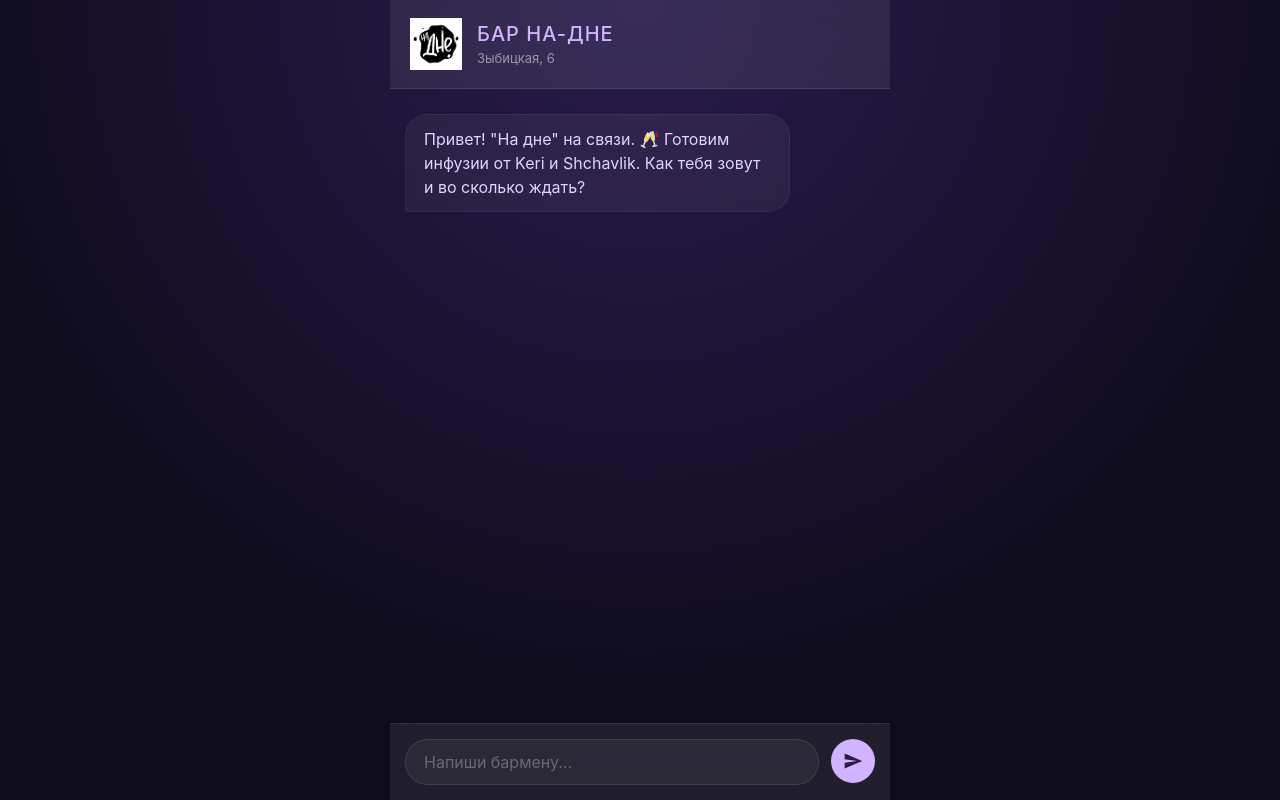
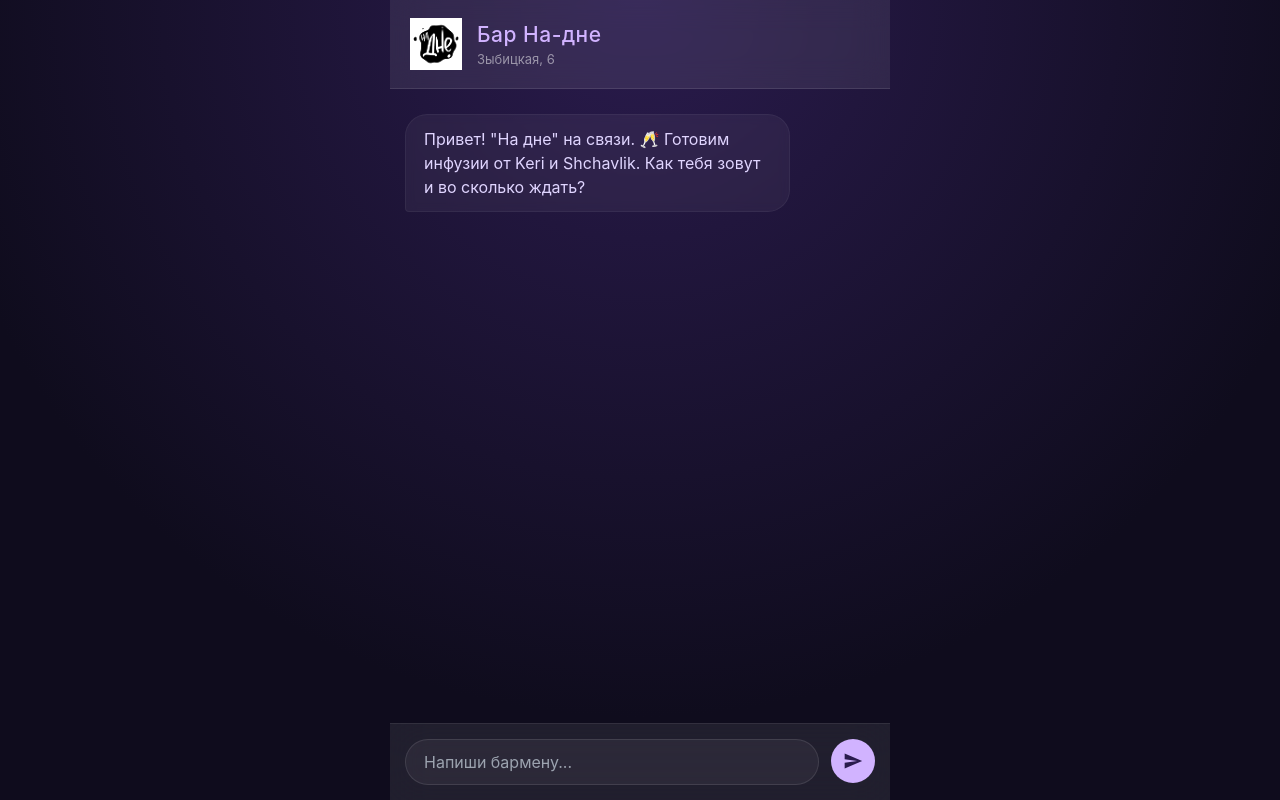
Before and after one commit to Vazhniy/Booking_bar-na-dne, a React (Vite) app in the folder frontend/: page / in a window 1280 px wide. Built offline with nearby package versions, Linux system fonts and the light colour scheme.

Commit message:
Refactor CSS styles for improved clarity and consistency

```diff
--- a/frontend/src/App.css
+++ b/frontend/src/App.css
@@ -1,11 +1,8 @@
 :root {
-  /* Мягкая фиолетовая палитра */
-  --bg-color: #0f0c1d; /* Глубокий темный фиолетовый */
+  --bg-color: #0f0c1d;
   --glass-white: rgba(255, 255, 255, 0.08);
-  --glass-purple: rgba(180, 150, 255, 0.15);
-  --accent-soft-purple: #d1b3ff; /* Светло-фиолетовый акцент */
+  --accent-soft-purple: #d1b3ff;
   --text-main: #f0eaff;
-
   --bot-bubble: rgba(255, 255, 255, 0.05);
   --user-bubble: rgba(209, 179, 255, 0.3);
 }
@@ -22,7 +19,7 @@
   overflow: hidden;
   background: var(--bg-color);
   background-image: radial-gradient(circle at 50% 0%, #2a1b4d 0%, #0f0c1d 70%);
-  font-family: -apple-system, system-ui, "Segoe UI", Roboto, sans-serif;
+  font-family: -apple-system, system-ui, sans-serif;
   color: var(--text-main);
 }
 
@@ -37,7 +34,7 @@
   padding-bottom: env(safe-area-inset-bottom);
 }
 
-/* --- Шапка: Смещение влево и матовое стекло --- */
+/* --- Шапка: Смещена влево, текст без капса --- */
 .header {
   padding: 18px 20px;
   background: var(--glass-white);
@@ -50,15 +47,14 @@
 .header-content {
   display: flex;
   align-items: center;
-  justify-content: flex-start; /* Смещено влево */
+  justify-content: flex-start; /* Смещение влево */
   gap: 15px;
 }
 
 .logo {
   height: 52px;
   width: auto;
-  /* Убирает белый фон у темного логотипа на темном фоне */
-  mix-blend-mode: multiply;
+  mix-blend-mode: multiply; /* Убирает белый фон кляксы */
   filter: brightness(1.2);
 }
 
@@ -69,21 +65,20 @@
 
 .bar-title {
   margin: 0;
-  font-size: 20px;
+  font-size: 21px;
   font-weight: 500; /* Не жирный */
   color: var(--accent-soft-purple);
-  text-transform: uppercase;
-  letter-spacing: 1px;
+  text-transform: none; /* Убран капс */
+  letter-spacing: 0.5px;
 }
 
 .bar-address {
   margin: 0;
   font-size: 13px;
   color: rgba(255, 255, 255, 0.5);
-  font-weight: 400;
 }
 
-/* --- Окно чата --- */
+/* --- Чат --- */
 .chat-window {
   flex: 1;
   overflow-y: auto;
@@ -100,7 +95,6 @@
   font-size: 16px;
   line-height: 1.5;
   backdrop-filter: blur(5px);
-  border: 1px solid rgba(255, 255, 255, 0.05);
 }
 
 .bot {
@@ -108,6 +102,7 @@
   background: var(--bot-bubble);
   color: #e0d5ff;
   border-bottom-left-radius: 4px;
+  border: 1px solid rgba(255, 255, 255, 0.05);
 }
 
 .user {
@@ -118,12 +113,11 @@
   border: 1px solid rgba(209, 179, 255, 0.2);
 }
 
-/* --- Панель ввода: Стеклянный стиль --- */
+/* --- Ввод --- */
 .input-area {
   padding: 15px;
   background: var(--glass-white);
   backdrop-filter: blur(20px);
-  -webkit-backdrop-filter: blur(20px);
   display: flex;
   gap: 12px;
   border-top: 1px solid rgba(255, 255, 255, 0.08);
@@ -146,10 +140,6 @@
   outline: none;
 }
 
-input::placeholder {
-  color: rgba(255, 255, 255, 0.3);
-}
-
 .send-btn {
   background: var(--accent-soft-purple);
   border: none;
@@ -160,11 +150,6 @@
   display: flex;
   align-items: center;
   justify-content: center;
-  transition: transform 0.2s, opacity 0.2s;
-}
-
-.send-btn:active {
-  transform: scale(0.9);
 }
 
 .send-btn svg {
```
